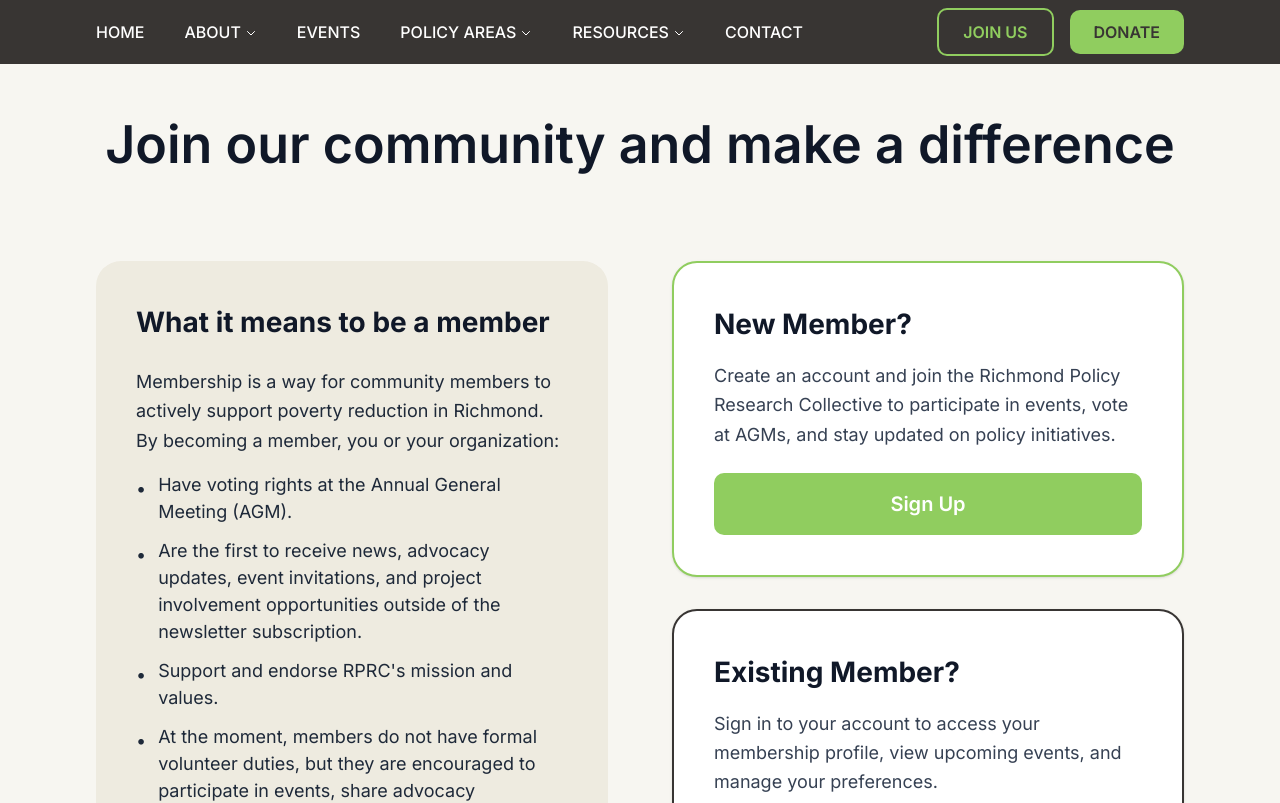
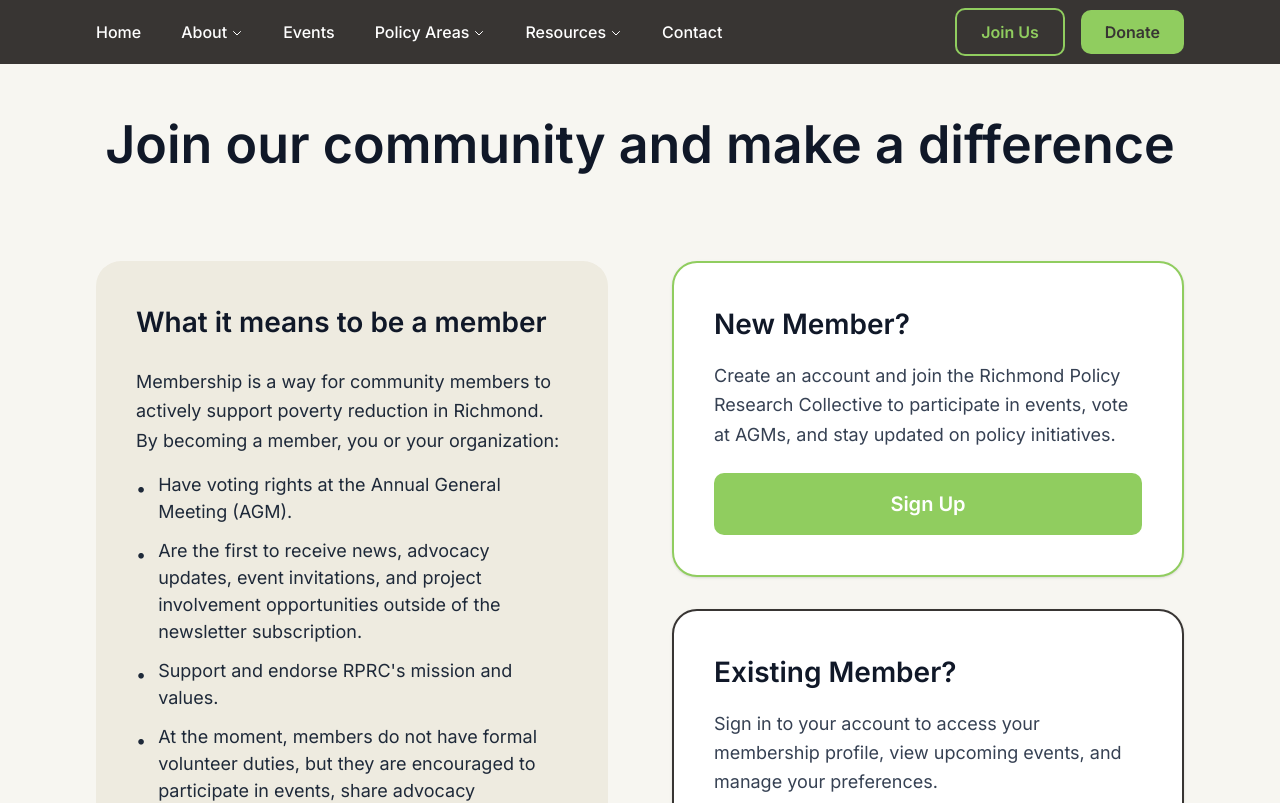
Before and after one commit to SFU-Blueprint/RPRC, a Next.js app: page /membership in a window 1280 px wide. Shown: the top 803 px of the page. Built offline with nearby package versions, Linux system fonts and the light colour scheme.

Commit message:
fix: update types, consts for new ui design

```diff
--- a/app/fonts.ts
+++ b/app/fonts.ts
@@ -3,9 +3,13 @@
 export const robotoCondensed = Roboto_Condensed({
   variable: '--font-roboto-condensed',
   subsets: ['latin'],
+  weight: ['500', '600'], // Medium and SemiBold only
+  display: 'swap',
 });
 
 export const inter = Inter({
   variable: '--font-inter',
   subsets: ['latin'],
+  weight: ['400', '500', '600'], // Regular, Medium, SemiBold
+  display: 'swap',
 });
--- a/app/membership/signup/const.ts
+++ b/app/membership/signup/const.ts
@@ -53,42 +53,68 @@
 ];
 
 /**
- * Mock data
+ * Mock data: individual
  */
-export const SIGNUP_MOCK: SignUpFormData = {
-  signupEmail: 'john.doe@example.com',
+export const SIGNUP_MOCK_INDIVIDUAL: SignUpFormData = {
+  email: 'john.doe@example.com',
   password: 'Test1234',
   confirmPassword: 'Test1234',
   fullName: 'John Doe',
-  contactEmail: 'john.doe@example.com',
   phoneNumber: '6041234567',
   phoneType: 'cell',
   mailingAddress: '123 Main Street',
   city: 'Vancouver',
   province: 'British Columbia',
+  country: 'Canada',
   postalCode: 'V5K 1A1',
   interests: ['Health', 'Housing'],
-  reasonForJoining:
+  whyrpcmember:
     'I want to help reduce poverty in Richmond and support community initiatives.',
+  membershipwaiver: false,
+};
+
+/**
+ * Mock data: individual
+ */
+export const SIGNUP_MOCK_MEMBER: SignUpFormData = {
+  email: 'john.doe@example.com',
+  password: 'Test1234',
+  confirmPassword: 'Test1234',
+  fullName: 'John Doe',
+  phoneNumber: '6041234567',
+  phoneType: 'cell',
+  mailingAddress: '123 Main Street',
+  city: 'Vancouver',
+  province: 'British Columbia',
+  country: 'Canada',
+  postalCode: 'V5K 1A1',
+  interests: ['Health', 'Housing'],
+  whyrpcmember:
+    'I want to help reduce poverty in Richmond and support community initiatives.',
+  organisationservices:
+    'We provide community outreach and support services in Richmond.',
 };
 
 /**
  * Empty form data - initial state
  */
 export const SIGNUP_INITIAL: SignUpFormData = {
-  signupEmail: '',
+  email: '',
   password: '',
   confirmPassword: '',
   fullName: '',
-  contactEmail: '',
   phoneNumber: '',
   phoneType: 'cell',
   mailingAddress: '',
   city: '',
   province: '',
+  country: '',
   postalCode: '',
   interests: [],
-  reasonForJoining: '',
+  whyrpcmember: '',
+  membershipwaiver: false,
+  waiverreason: '',
+  organisationservices: '',
 };
 
 /**
@@ -106,3 +132,5 @@
   { value: MEMBERSHIP_TYPES.INDIVIDUAL, label: 'Individual' },
   { value: MEMBERSHIP_TYPES.ORGANIZATION, label: 'Organization' },
 ];
+
+export const COUNTRIES: string[] = ['Canada', 'United States'];
--- a/components/signup/Navbar.tsx
+++ b/components/signup/Navbar.tsx
@@ -19,11 +19,11 @@
               href="/"
               className="text-[14px] lg:text-[15px] xl:text-[16px] font-medium hover:text-[#90cd5f] transition-colors"
             >
-              HOME
+              Home
             </Link>
 
             <button className="flex items-center gap-1 text-[14px] lg:text-[15px] xl:text-[16px] font-medium hover:text-[#90cd5f] transition-colors">
-              ABOUT
+              About
               <svg
                 className="w-3 h-3 mt-0.5"
                 fill="none"
@@ -43,11 +43,11 @@
               href="/events"
               className="text-[14px] lg:text-[15px] xl:text-[16px] font-medium hover:text-[#90cd5f] transition-colors"
             >
-              EVENTS
+              Events
             </Link>
 
             <button className="flex items-center gap-1 text-[14px] lg:text-[15px] xl:text-[16px] font-medium hover:text-[#90cd5f] transition-colors">
-              POLICY AREAS
+              Policy Areas
               <svg
                 className="w-3 h-3 mt-0.5"
                 fill="none"
@@ -64,7 +64,7 @@
             </button>
 
             <button className="flex items-center gap-1 text-[14px] lg:text-[15px] xl:text-[16px] font-medium hover:text-[#90cd5f] transition-colors">
-              RESOURCES
+              Resources
               <svg
                 className="w-3 h-3 mt-0.5"
                 fill="none"
@@ -84,7 +84,7 @@
               href="/contact"
               className="text-[14px] lg:text-[15px] xl:text-[16px] font-medium hover:text-[#90cd5f] transition-colors"
             >
-              CONTACT
+              Contact
             </Link>
           </div>
 
@@ -125,7 +125,7 @@
                 hover:bg-[#90cd5f] hover:text-[#383533]
                 transition-colors"
             >
-              JOIN US
+              Join Us
             </Link>
 
             <Link
@@ -139,7 +139,7 @@
                 hover:bg-[#7ab84f]
                 transition-colors"
             >
-              DONATE
+              Donate
             </Link>
           </div>
         </div>
--- a/lib/signup-mock-api.ts
+++ b/lib/signup-mock-api.ts
@@ -14,33 +14,33 @@
  */
 export function submitToAPI(formData: SignUpFormData) {
   console.log('\n' + '='.repeat(60));
-  console.log(' MEMBERSHIP APPLICATION SUBMITTED');
+  console.log('MEMBERSHIP APPLICATION SUBMITTED');
   console.log('='.repeat(60));
 
-  console.log('\n ACCOUNT INFORMATION');
+  console.log('\nACCOUNT INFORMATION');
   console.log('━'.repeat(60));
-  console.log(`Email:           ${formData.signupEmail}`);
+  console.log(`Email:           ${formData.email}`);
   console.log(`Membership Type: ${formData.membershipType || 'Not selected'}`);
   console.log(
     `Password:        ${'*'.repeat(formData.password.length)} (${formData.password.length} characters)`,
   );
 
-  console.log('\n CONTACT INFORMATION');
+  console.log('\nCONTACT INFORMATION');
   console.log('━'.repeat(60));
   console.log(`Full Name:       ${formData.fullName}`);
-  console.log(`Contact Email:   ${formData.contactEmail}`);
   console.log(
     `Phone Number:    ${formData.phoneNumber} (${formData.phoneType})`,
   );
 
-  console.log('\n ADDRESS INFORMATION');
+  console.log('\nADDRESS INFORMATION');
   console.log('━'.repeat(60));
   console.log(`Mailing Address: ${formData.mailingAddress}`);
   console.log(`City:            ${formData.city}`);
   console.log(`Province:        ${formData.province}`);
+  console.log(`Country:         ${formData.country}`);
   console.log(`Postal Code:     ${formData.postalCode}`);
 
-  console.log('\n MEMBERSHIP INTERESTS');
+  console.log('\nMEMBERSHIP INTERESTS');
   console.log('━'.repeat(60));
   if (formData.interests && formData.interests.length > 0) {
     formData.interests.forEach((interest, index) => {
@@ -50,11 +50,30 @@
     console.log('None selected');
   }
 
-  console.log('\n💭 REASON FOR JOINING');
+  console.log('\nWHY RPRC MEMBER?');
   console.log('━'.repeat(60));
-  console.log(formData.reasonForJoining || 'Not provided');
+  console.log(formData.whyrpcmember || 'Not provided');
 
-  console.log('\n APPLICATION STATUS');
+  // Individual-specific fields
+  if (formData.membershipType === 'individual') {
+    console.log('\nMEMBERSHIP FEE WAIVER');
+    console.log('━'.repeat(60));
+    console.log(
+      `Waiver Requested: ${formData.membershipwaiver ? 'Yes' : 'No'}`,
+    );
+    if (formData.membershipwaiver && formData.waiverreason) {
+      console.log(`Reason:           ${formData.waiverreason}`);
+    }
+  }
+
+  // Organization-specific fields
+  if (formData.membershipType === 'organization') {
+    console.log('\nORGANIZATION SERVICES');
+    console.log('━'.repeat(60));
+    console.log(formData.organisationservices || 'Not provided');
+  }
+
+  console.log('\nAPPLICATION STATUS');
   console.log('━'.repeat(60));
   const applicationId = getApplicationNumber();
   console.log(`Application ID:  ${applicationId}`);
@@ -62,7 +81,7 @@
   console.log(`Timestamp:       ${new Date().toISOString()}`);
 
   console.log('\n' + '='.repeat(60));
-  console.log(' SUBMISSION SUCCESSFUL');
+  console.log('SUBMISSION SUCCESSFUL');
   console.log('='.repeat(60) + '\n');
 
   // Return mock success response
@@ -73,7 +92,7 @@
 }
 
 /**
- * Mock function to generate application number
+ * Mock function to generate application number (used in earlier ui design)
  * Returns hardcoded value
  *
  * @returns string - Application reference number
--- a/types/signup.ts
+++ b/types/signup.ts
@@ -3,30 +3,36 @@
  * Contains all fields collected across the multi-step form
  */
 export type SignUpFormData = {
-  // page 1: Account Info
-  signupEmail: string;
+  // Step 1: Account Info
+  email: string;
   password: string;
   confirmPassword: string;
   membershipType?: MembershipType;
 
-  // page 2: Contact + Address Info
+  // Step 2.1: Contact + Address Info
   fullName: string;
-  contactEmail: string;
   phoneNumber: string;
   phoneType: 'home' | 'cell';
   mailingAddress: string;
   city: string;
   province: string;
+  country: string;
   postalCode: string;
 
-  // page 3: Membership Interests
-  interests: string[];
-  reasonForJoining: string;
+  // Step 2.2: Membership Interests
+  interests: string[]; // Multiple selection
+  whyrpcmember: string;
+  // Step 2.3: Individual-specific fields
+  membershipwaiver?: boolean;
+  waiverreason?: string;
+
+  // Step 2.4: Organization-specific fields
+  organisationservices?: string;
 };
 
 /**
  * Validation errors object
- * SignUpFormData field names: error messages
+ * Maps SignUpFormData field names to error messages
  */
 export type ValidationErrors = {
   [key: string]: string | undefined;
```
Also changed, not shown: 1 other file (tests, documents, lock files or other folders).
